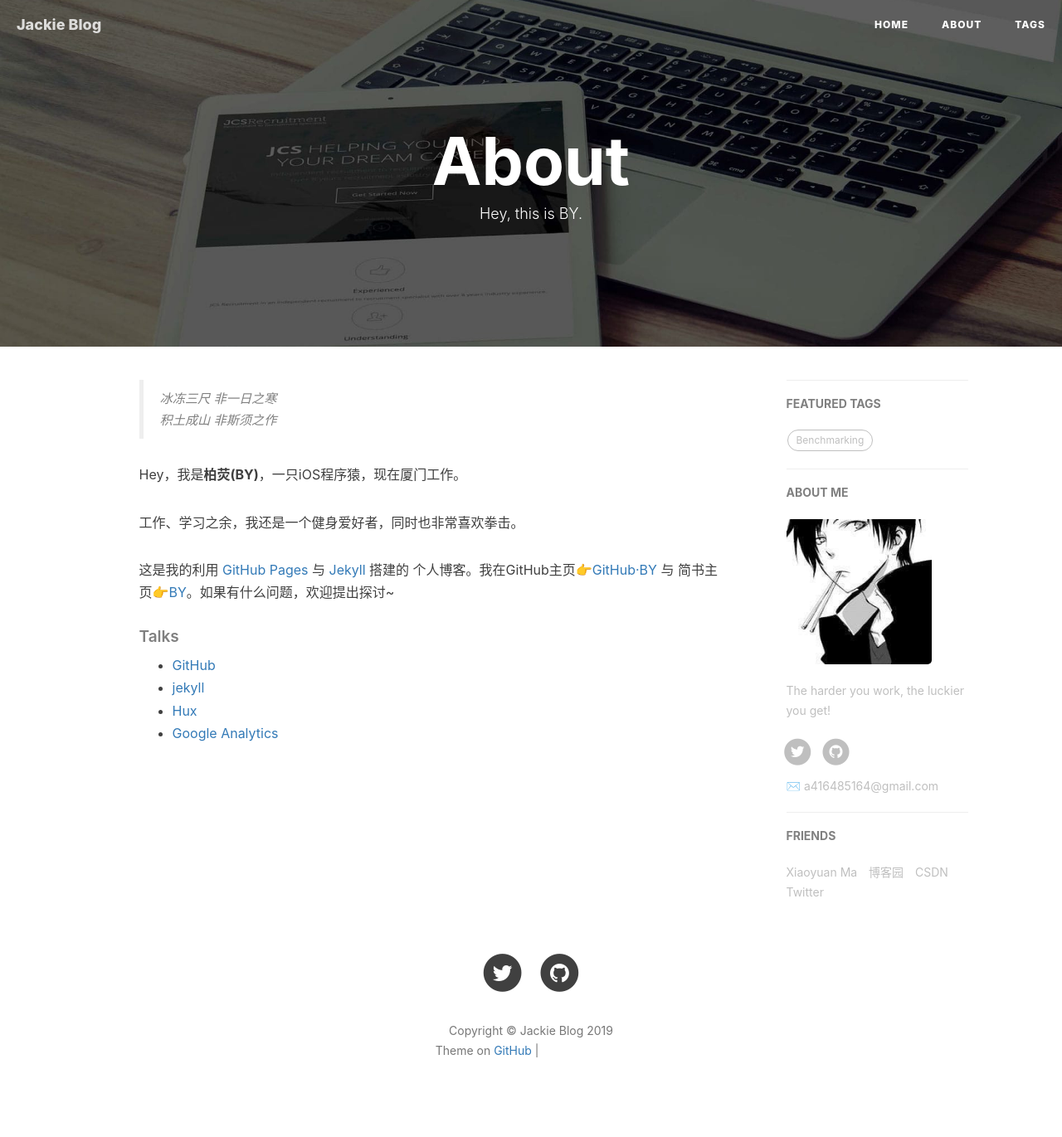
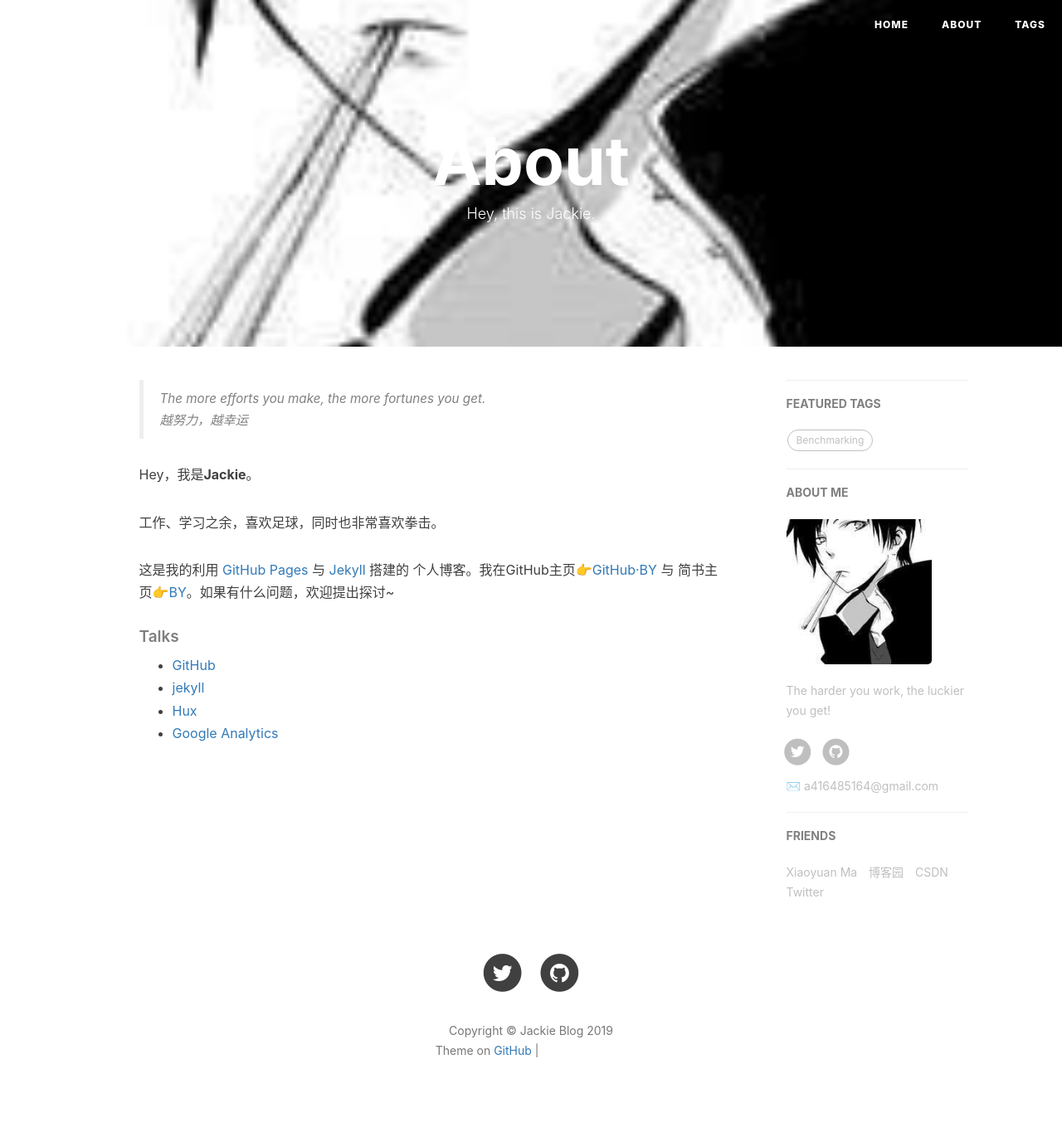
Before and after one commit to a416485164/a416485164.github.io, a Jekyll site: the page built from about.html, in a window 1280 px wide. Shown: the whole page at 83% size. Built offline with Jekyll 4.4.1, drawn with Linux system fonts in a browser that asks for light colours; nearby versions of some CDN libraries; comment, search, counter and statistics services are not loaded; grey boxes are pictures that could not be loaded.

Commit message:
Update about.html

```diff
--- a/about.html
+++ b/about.html
@@ -1,8 +1,8 @@
 ---
 layout: page
 title: "About"
-description: "Hey, this is BY."
-header-img: "img/post-bg-rwd.jpg"
+description: "Hey, this is Jackie."
+header-img: "img/avatar_m.jpg"
 ---
 
 <!-- Language Selector -->
@@ -15,12 +15,12 @@ header-img: "img/post-bg-rwd.jpg"
 <div class="zh post-container">
 
     <!--copied from markdown -->
-    <blockquote><p>冰冻三尺 非一日之寒<br>
-    积土成山 非斯须之作</p></blockquote>
+    <blockquote><p>The more efforts you make, the more fortunes you get.<br>
+    越努力，越幸运</p></blockquote>
 
-    <p>Hey，我是<strong>柏荧(BY)</strong>，一只iOS程序猿，现在厦门工作。</p>
+    <p>Hey，我是<strong>Jackie</strong>。</p>
 
-    <p>工作、学习之余，我还是一个健身爱好者，同时也非常喜欢拳击。</p>
+    <p>工作、学习之余，喜欢足球，同时也非常喜欢拳击。</p>
 
     <p>这是我的利用 <a href="https://pages.github.com/">GitHub Pages</a> 与 <a href="http://jekyll.com.cn/">Jekyll</a> 搭建的 个人博客。我在GitHub主页<a href="https://github.com/qiubaiying">👉GitHub·BY</a> 与 简书主页<a href="https://http://www.jianshu.com/u/e71990ada2fd">👉BY</a>。如果有什么问题，欢迎提出探讨~</p>
 
```
